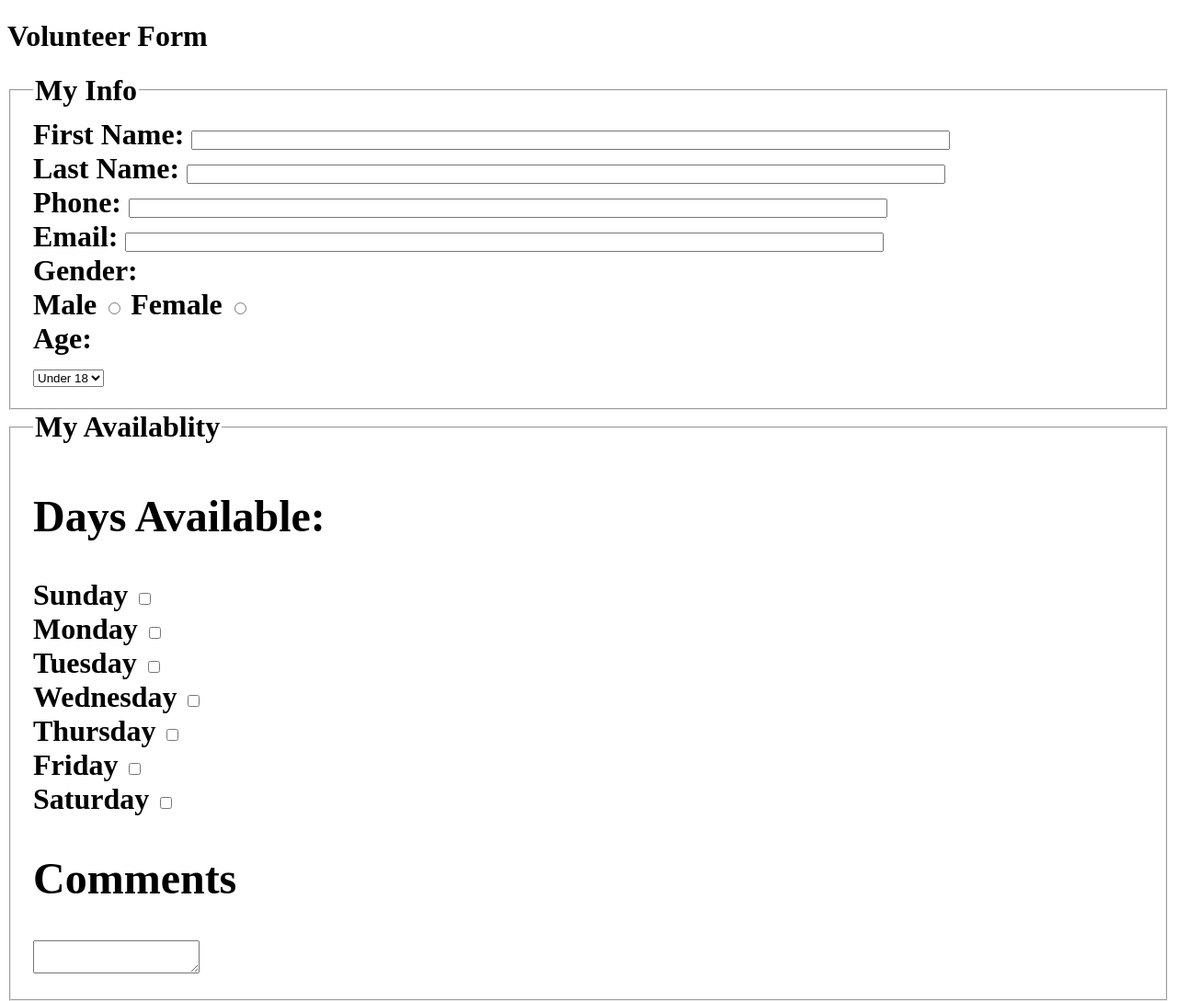
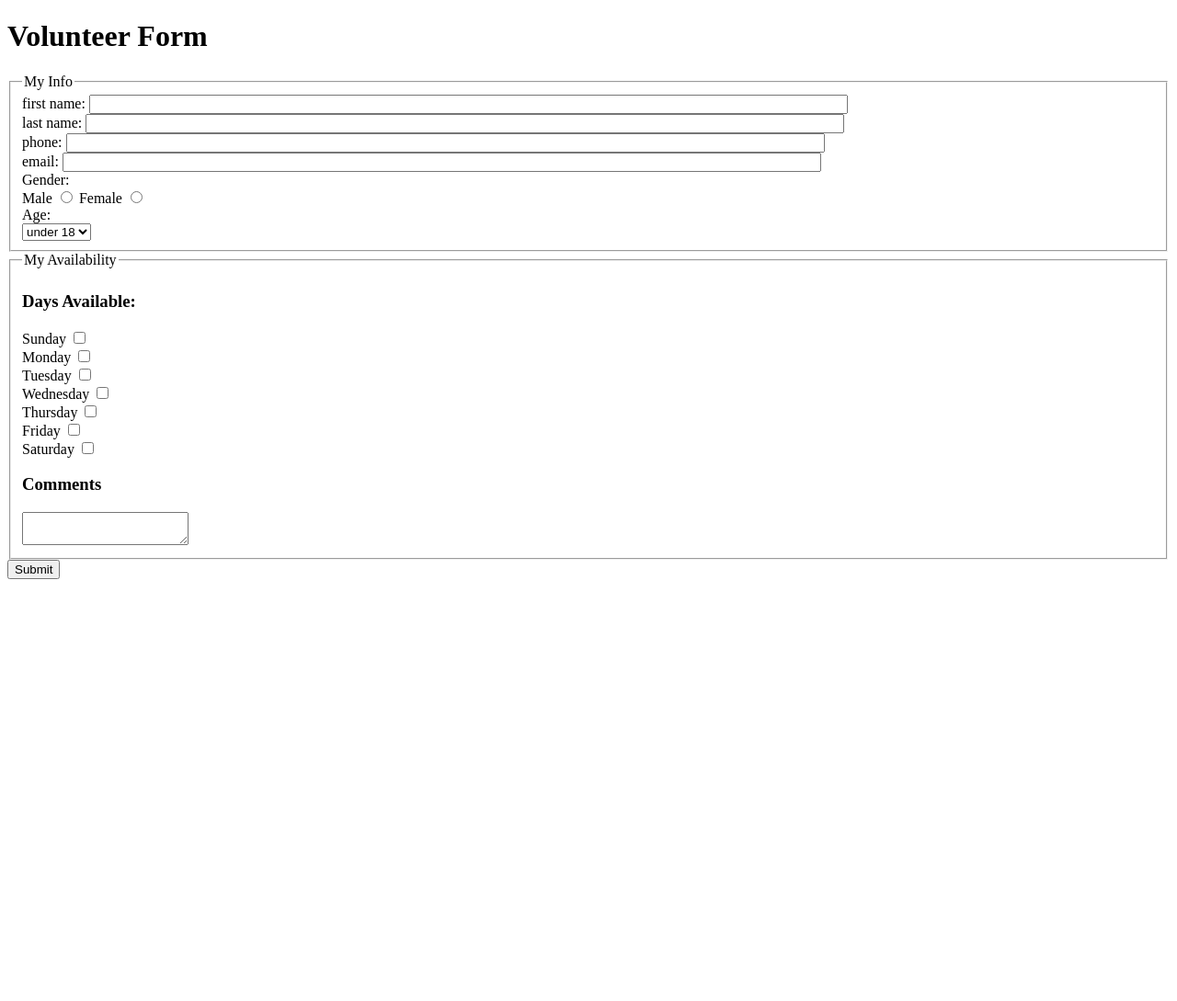
Before and after one commit to Flubbo/webdev_lab5, a plain HTML site: page index.html in a window 1280 px wide. Shown: the top 1089 px of the page at 92% size. After the commit the page ends 800 px from the top, so only its background shows below. Drawn offline with Linux system fonts and the light colour scheme.

Commit message:
Update index.html
Changes based on comparison

```diff
--- a/index.html
+++ b/index.html
@@ -5,41 +5,41 @@
 	<title>Document</title>
 </head>
 <body>
-		<h1>Volunteer Form<h1>
+	<h1>Volunteer Form</h1>
 	<form action="http://bloomingdale.sat.iit.edu/kriedan/lab3formscript.php" method="post">
 		<fieldset>
 			<legend>My Info</legend>
-				<div><label>First Name: <input size="100" type="text" name="firstName"></label></div>
-				<div><label>Last Name: <input size="100" type="text" name="lastName"></label></div>
-				<div><label>Phone: <input size="100" type="text" name="phoneNum"></label></div>
-				<div><label>Email: <input size="100" type="text" name="email"></label></div>
+			<div><label>first name: <input size="100" type="text" name="first_name_field"></label></div>
+			<div><label>last name: <input size="100" type="text" name="last_name_field"></label></div>
+			<div><label>phone: <input size="100" type="text" name="phone_field"></label></div>
+			<div><label>email: <input size="100" type="text" name="email_field"></label></div>
 			<div>Gender: </div>
 			<div>
-					<label>Male <input type="radio" name="gender" value="male"></label>
-					<label>Female <input type="radio" name="gender" value="female"></label>
+				<label>Male <input type="radio" name="gender_field" value="male"></label>
+				<label>Female <input type="radio" name="gender_field" value="female"></label>
 			</div>
 			<div>Age: </div>
-				<select name="age">
-					<option>Under 18</option>
-					<option>Over 18</option>
+			<select name="age_field">
+				<option>under 18</option>
+				<option>over 18</option>
 			</select>
 		</fieldset>
 		<fieldset>
-				<legend>My Availablity</legend>
-				<h2>Days Available:</h2>
+			<legend>My Availability</legend>
+			<h3>Days Available:</h3>
 			<div>
-					<div><label>Sunday <input type="checkbox" name="availability" value="sunday"></label></div>
-					<div><label>Monday <input type="checkbox" name="availability" value="monday"></label></div>
-					<div><label>Tuesday <input type="checkbox" name="availability" value="tuesday"></label></div>
-					<div><label>Wednesday <input type="checkbox" name="availability" value="wednesday"></label></div>
-					<div><label>Thursday <input type="checkbox" name="availability" value="thursday"></label></div>
-					<div><label>Friday <input type="checkbox" name="availability" value="friday"></label></div>
-					<div><label>Saturday <input type="checkbox" name="availability" value="saturday"></label></div>
-					<h2>Comments</h2>
-					<textarea name="comments"></textarea>
+				<div><label>Sunday <input type="checkbox" name="available_field[]" value="sunday"></label></div>
+				<div><label>Monday <input type="checkbox" name="available_field[]" value="monday"></label></div>
+				<div><label>Tuesday <input type="checkbox" name="available_field[]" value="tuesday"></label></div>
+				<div><label>Wednesday <input type="checkbox" name="available_field[]" value="wednesday"></label></div>
+				<div><label>Thursday <input type="checkbox" name="available_field[]" value="thursday"></label></div>
+				<div><label>Friday <input type="checkbox" name="available_field[]" value="friday"></label></div>
+				<div><label>Saturday <input type="checkbox" name="available_field[]" value="saturday"></label></div>
+				<h3>Comments</h3>
+				<textarea name="comments_field"></textarea>
 			</div>
 		</fieldset>
-			<input type="hidden" name="submit" value="submit">
+		<input type="hidden" name="hidden_field" value="flubbo">
 		<input type="submit">
 	</form>
 </body>
```
Lines whose indentation alone changed are shown as unchanged.
